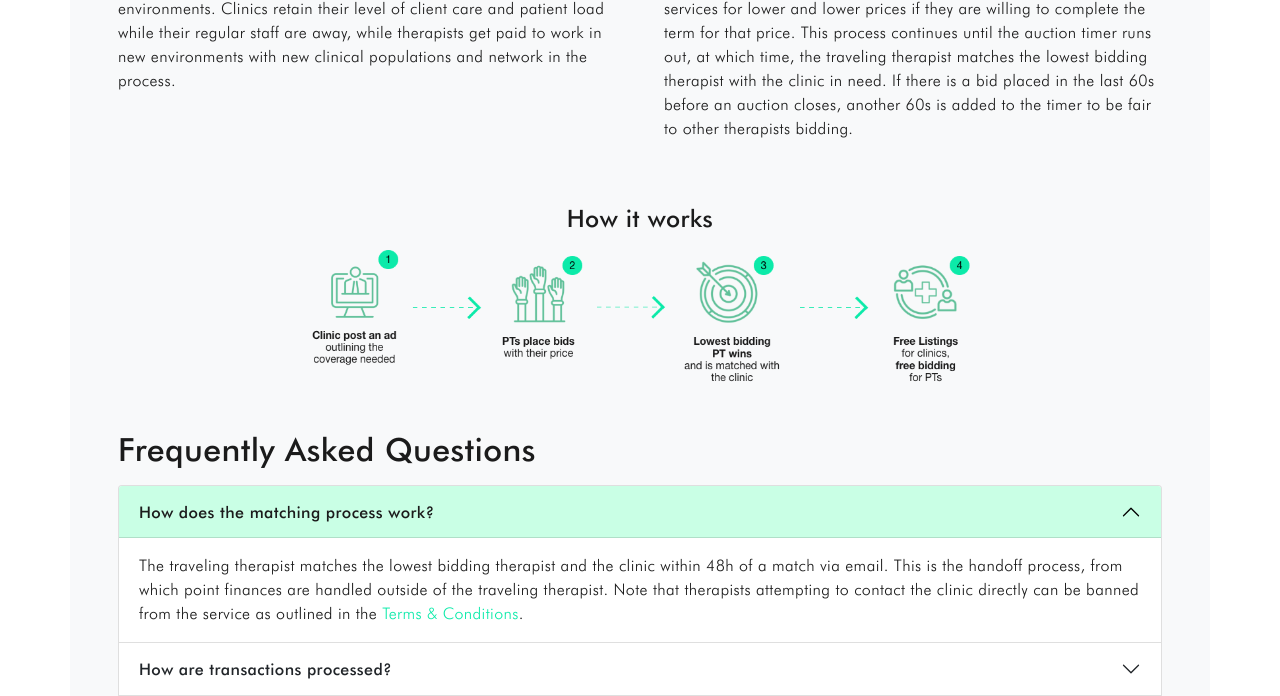
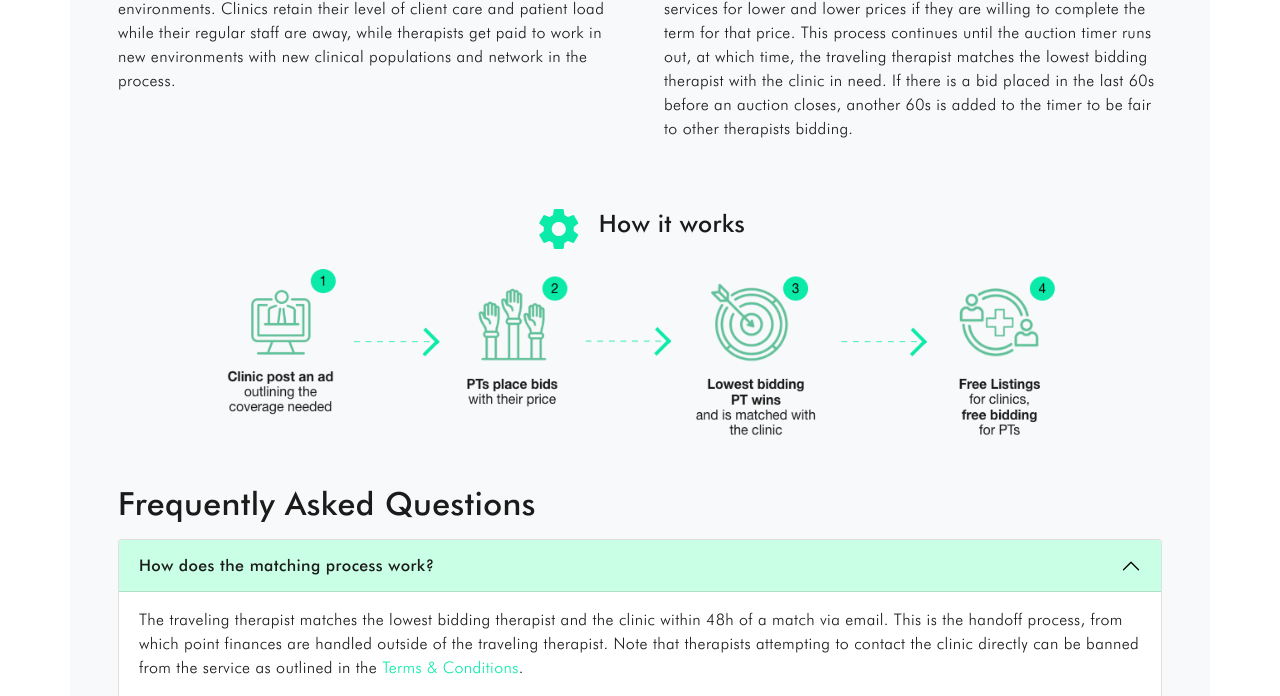
Before and after one commit to matthewtaroni09-lgtm/The_Travelling_Therapist, a Django app: page /about in a window 1280 px wide. Shown: the part 404-1100 px from the top of the page. Run offline with Django 4.2, Linux system fonts and the light colour scheme; data that the repository does not hold is empty; parts of the project's set-up code (start-up, migrations or seed data) failed here and were passed over.

Commit message:
add gear icon to How it works

```diff
--- a/auction/templates/auction/about.html
+++ b/auction/templates/auction/about.html
@@ -23,8 +23,11 @@
   </div>
 
   <div class="row my-3 my-md-5">
-    <div class="offset-md-2 col-md-8">
-      <h2 class="text-medium text-weight-normal text-center mb-3">How it works</h2>
+    <div class="offset-md-1 col-md-10">
+       <div class="d-flex align-items-center justify-content-md-center mb-3">
+        <span class="material-icons medium">settings</span>
+        <h2 class="text-medium text-weight-normal text-center">How it works</h2>
+      </div>
       <img class="img-fluid d-none d-md-block" src="../media/images/how_it_works.png" alt="How it works infographic">
       <img class="img-fluid d-md-none" src="../media/images/how_it_works_mobile.png" alt="How it works infographic">
     </div>
```
